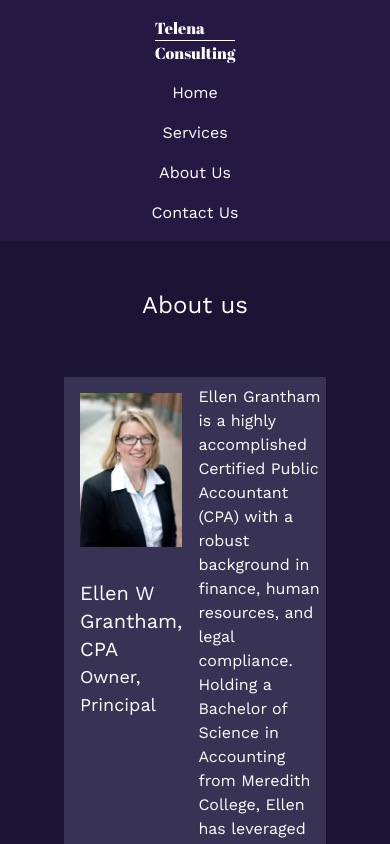
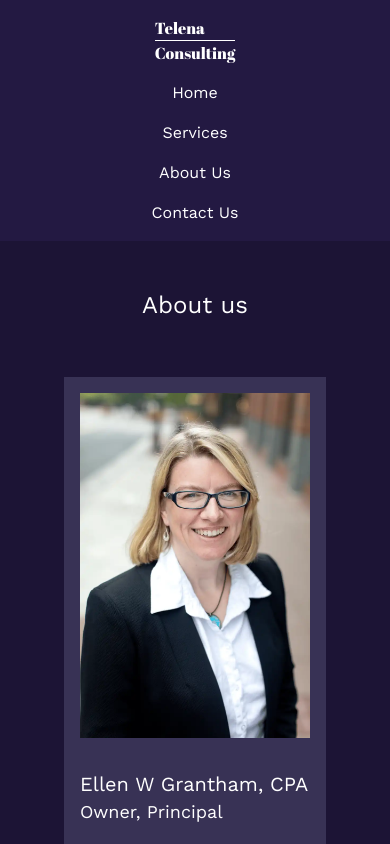
Before and after one commit to TelenaConsulting/telenaconsulting.github.io, a SvelteKit app: page /about in a window 390 px wide. Shown: the top 844 px of the page. Built offline with nearby package versions, Linux system fonts and the light colour scheme.

Commit message:
about page mobile styling

```diff
--- a/src/routes/about/+page.svelte
+++ b/src/routes/about/+page.svelte
@@ -6,7 +6,7 @@
   class="flex h-auto flex-col place-content-center place-items-center bg-russian-violet-400 p-12"
 >
   <h1 class="mb-10 text-2xl lg:text-4xl">About us</h1>
-  <div class="m-4 flex bg-ultra-violet-300">
+  <div class="m-4 flex flex-col bg-ultra-violet-300 md:flex-row">
     <div class="*:p-4">
       <img src="/assets/ellen.webp" alt="Ellen Headshot" />
       <div>
@@ -14,7 +14,7 @@
         <h3 class="text-lg">Owner, Principal</h3>
       </div>
     </div>
-    <div class="*:py-2">
+    <div class="*:px-4 *:py-2">
       <p>
         Ellen Grantham is a highly accomplished Certified Public Accountant (CPA) with a robust
         background in finance, human resources, and legal compliance. Holding a Bachelor of Science
@@ -49,7 +49,7 @@
       </p>
     </div>
   </div>
-  <div class="m-4 flex bg-ultra-violet-300">
+  <div class="m-4 flex flex-col bg-ultra-violet-300 md:flex-row">
     <div class="*:p-4">
       <img src="https://picsum.photos/850/1300" alt="Elena Headshot" />
       <div>
@@ -57,7 +57,7 @@
         <h3 class="text-lg">Owner, Principal</h3>
       </div>
     </div>
-    <div class="*:py-2">
+    <div class="*:px-4 *:py-2">
       <p>
         Prior to Telena Consulting, Elena Khvostova was a seasoned Senior Director of Analytics and
         Financial Reporting at Cengage Learning, recognized for her profound expertise in financial
```
